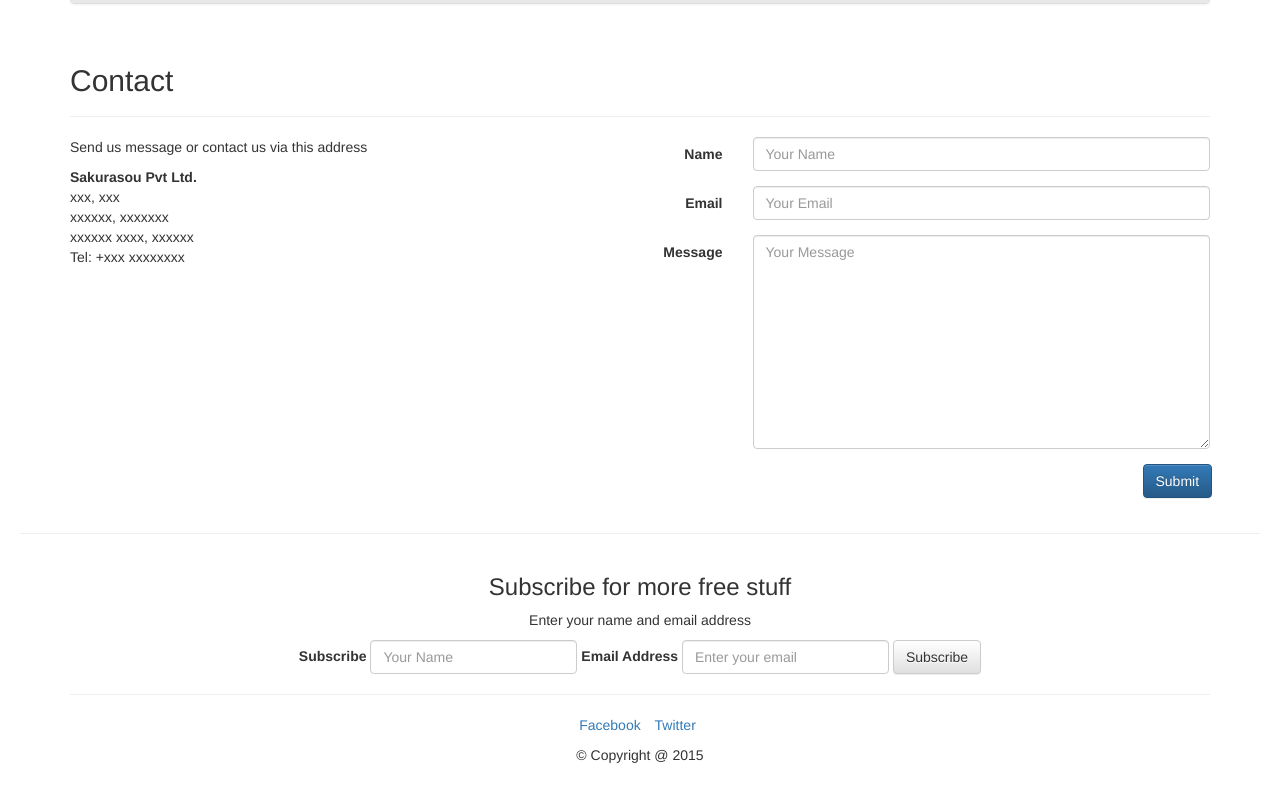
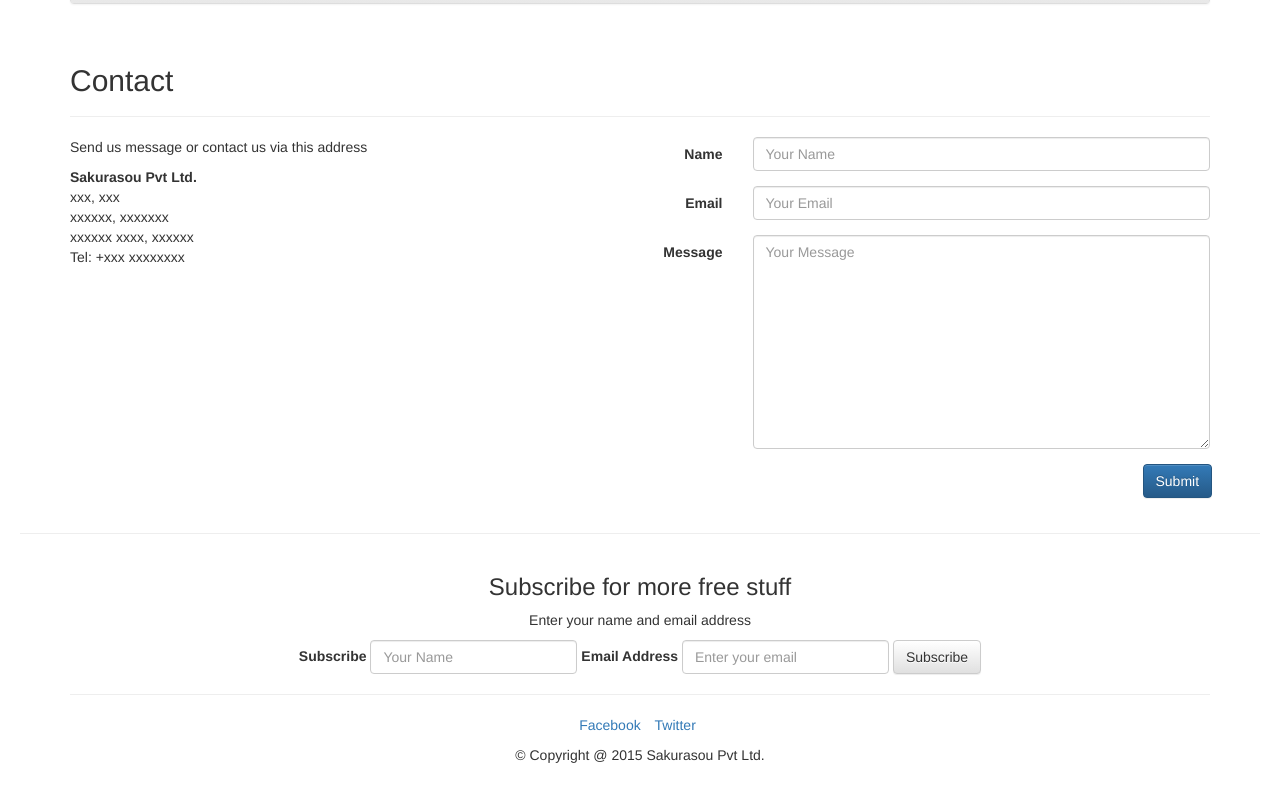
Before and after one commit to Kimchhorng/webrepo, a plain HTML site: page template.html in a window 1280 px wide. Shown: the part 3097-3892 px from the top of the page. Drawn offline with nearby package versions, Linux system fonts and the light colour scheme.

Commit message:
second commit

```diff
--- a/template.html
+++ b/template.html
@@ -349,7 +349,7 @@
 					<li><a href="https://twitter.com/skc_ichigo">Twitter</a></li>
 				</ul>
 
-				<p>&copy; Copyright @ 2015</p>
+				<p>&copy; Copyright @ 2015 Sakurasou Pvt Ltd.</p>
 			</div><!-- End container-->
 	</footer>
 
```
